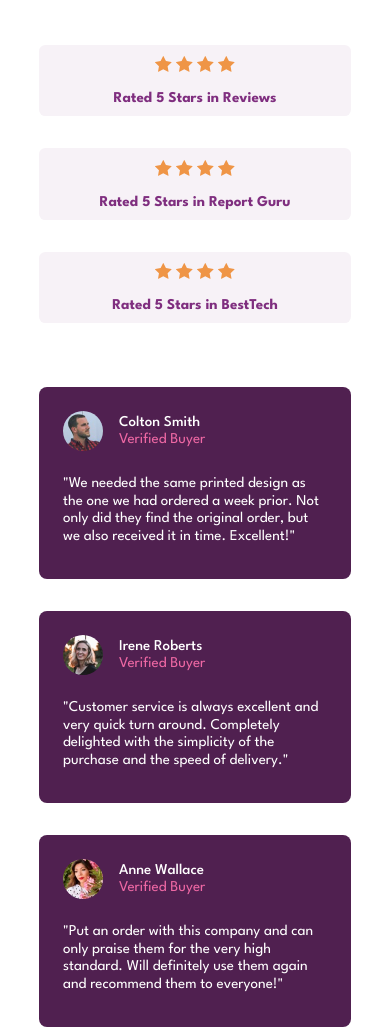
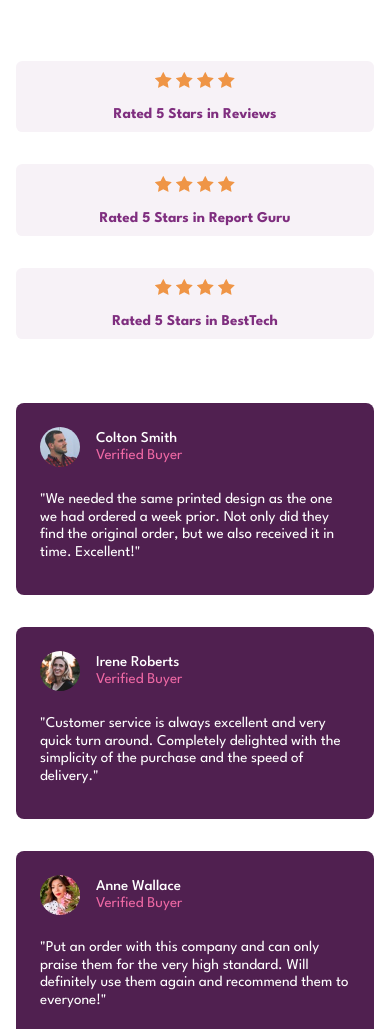
Before and after one commit to AslamtoIbrahim/Project-11, a plain HTML site: page index.html in a window 390 px wide. Shown: the part 276-1305 px from the top of the page. Drawn offline with Linux system fonts and the light colour scheme.

Commit message:
customize display property

```diff
--- a/style.css
+++ b/style.css
@@ -18,7 +18,7 @@ body {
     display: flex;
     flex-direction: column;
     justify-content: space-evenly;
-    max-width: 80vw;
+    /* max-width: 80vw; */
     min-height: 100vh;
     align-items: center;
 
@@ -27,7 +27,8 @@ body {
 .sec1 {
     grid-template-columns: 30% 50%;
     display: flex;
-    justify-content: space-between;
+    justify-content: center;
+
 }
 
 .lef-side {
@@ -82,7 +83,7 @@ body {
 
 .sec2 {
     display: flex;
-    justify-content: space-between;
+    justify-content: center;
     width: 100%;
 }
 
@@ -134,6 +135,7 @@ body {
 @media (max-width:880px) {
     .container {
         width: 100%;
+        padding: 1rem;
 
     }
 
```
